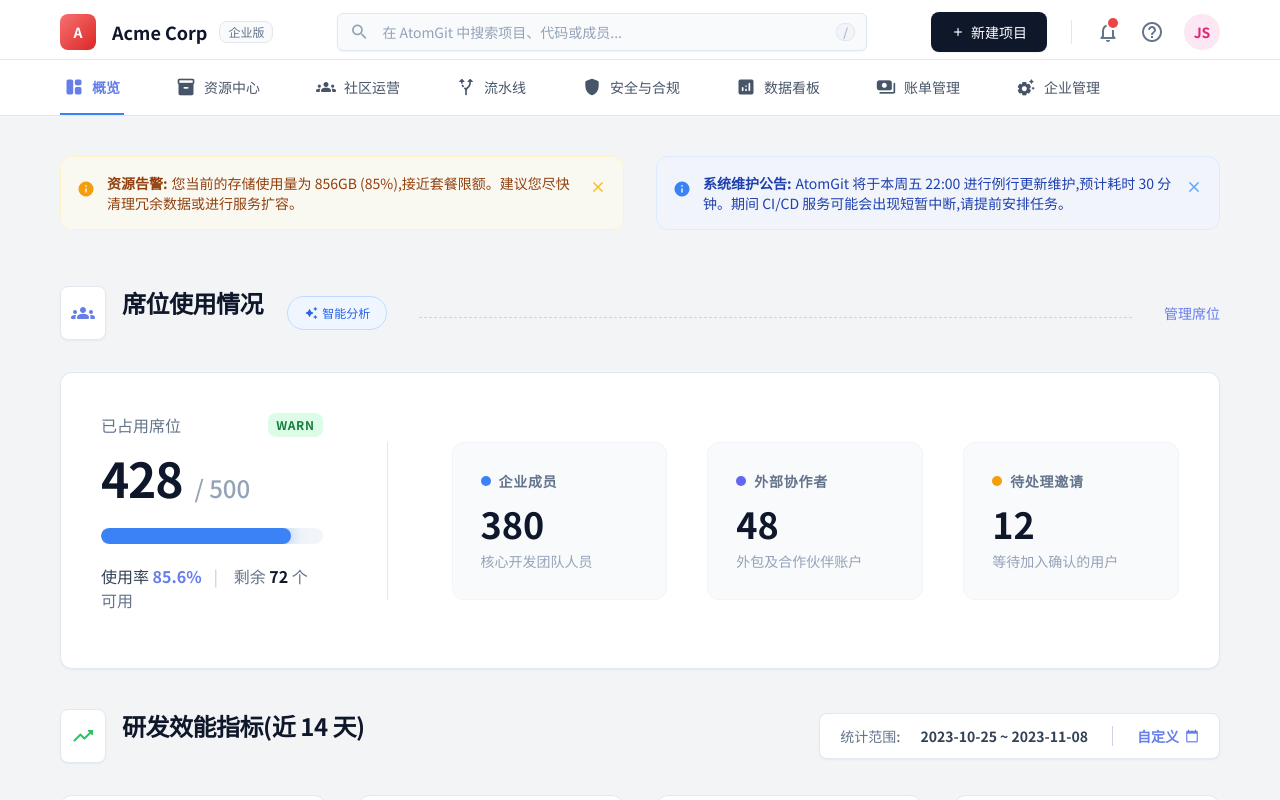
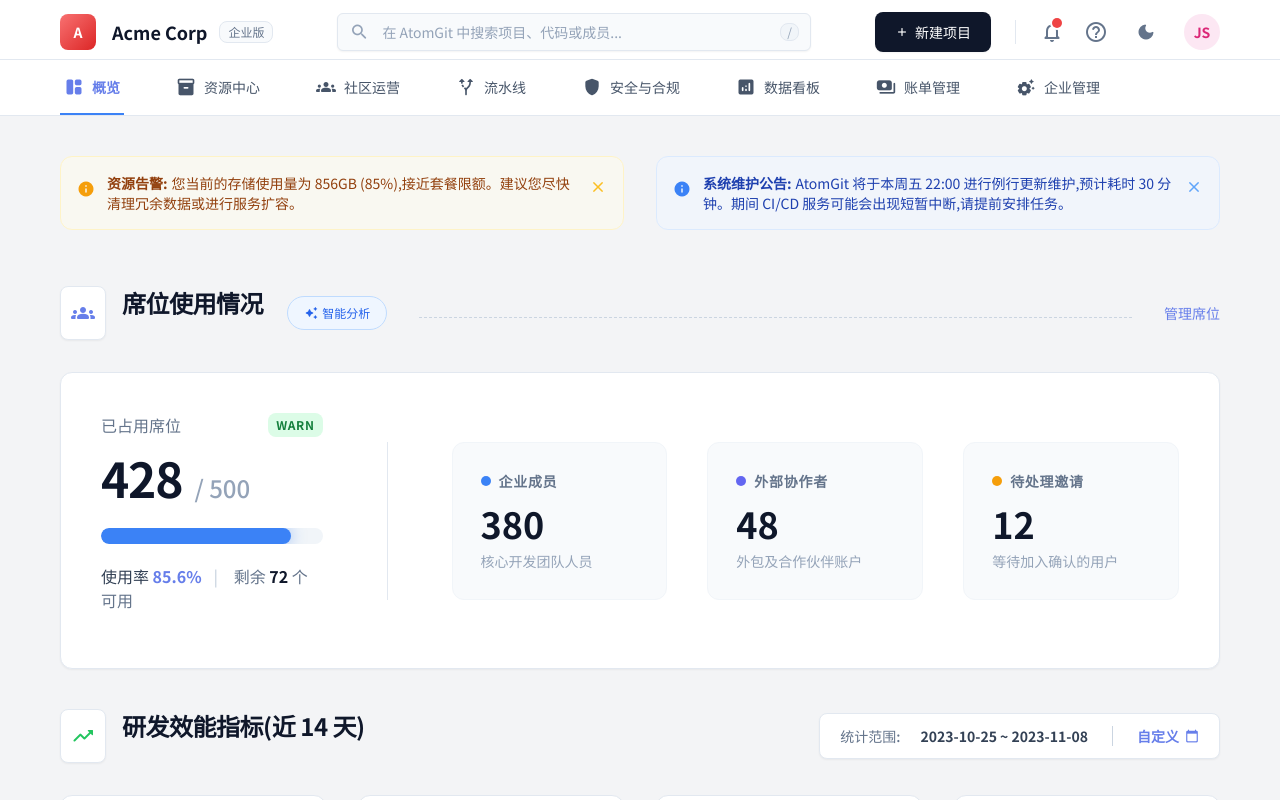
Before and after one commit to xiongjiamu/atomgit-ee, a Vue app in the folder vue-components/: page / in a window 1280 px wide. Built offline with nearby package versions, Linux system fonts and the light colour scheme.

Commit message:
<feat>(v1): add theme config

```diff
--- a/vue-components/src/components/AppHeader.vue
+++ b/vue-components/src/components/AppHeader.vue
@@ -59,8 +59,20 @@
           >
             <span class="material-icons-round text-2xl">help_outline</span>
           </button>
+
+          <!-- Theme Toggle -->
+          <button
+            class="w-9 h-9 rounded-xl flex items-center justify-center text-slate-500 dark:text-slate-400 hover:bg-slate-100 dark:hover:bg-slate-800 transition-all duration-300 group"
+            @click="toggleTheme"
+            :title="isDark ? '切换到亮色模式' : '切换到暗色模式'"
+          >
+            <span class="material-icons-round text-xl group-hover:rotate-12 transition-transform duration-300">
+              {{ isDark ? 'light_mode' : 'dark_mode' }}
+            </span>
+          </button>
+
           <div
-            class="w-9 h-9 rounded-full bg-pink-100 dark:bg-pink-900 flex items-center justify-center text-pink-600 dark:text-pink-300 font-bold text-sm cursor-pointer ring-2 ring-transparent hover:ring-pink-200 dark:hover:ring-pink-800 transition"
+            class="w-9 h-9 rounded-full bg-pink-100 dark:bg-pink-900 flex items-center justify-center text-pink-600 dark:text-pink-300 font-bold text-sm cursor-pointer ring-2 ring-transparent hover:ring-pink-200 dark:hover:ring-pink-800 transition overflow-hidden"
             @click="handleUserProfile"
           >
             {{ userInitials }}
@@ -94,10 +106,31 @@
   },
   data() {
     return {
-      searchQuery: ''
+      searchQuery: '',
+      isDark: false
+    }
+  },
+  mounted() {
+    // Initialize theme from localStorage or system preference
+    if (localStorage.getItem('theme') === 'dark' || (!('theme' in localStorage) && window.matchMedia('(prefers-color-scheme: dark)').matches)) {
+      this.isDark = true
+      document.documentElement.classList.add('dark')
+    } else {
+      this.isDark = false
+      document.documentElement.classList.remove('dark')
     }
   },
   methods: {
+    toggleTheme() {
+      this.isDark = !this.isDark
+      if (this.isDark) {
+        document.documentElement.classList.add('dark')
+        localStorage.setItem('theme', 'dark')
+      } else {
+        document.documentElement.classList.remove('dark')
+        localStorage.setItem('theme', 'light')
+      }
+    },
     handleSearch() {
       this.$emit('search', this.searchQuery)
     },
```
